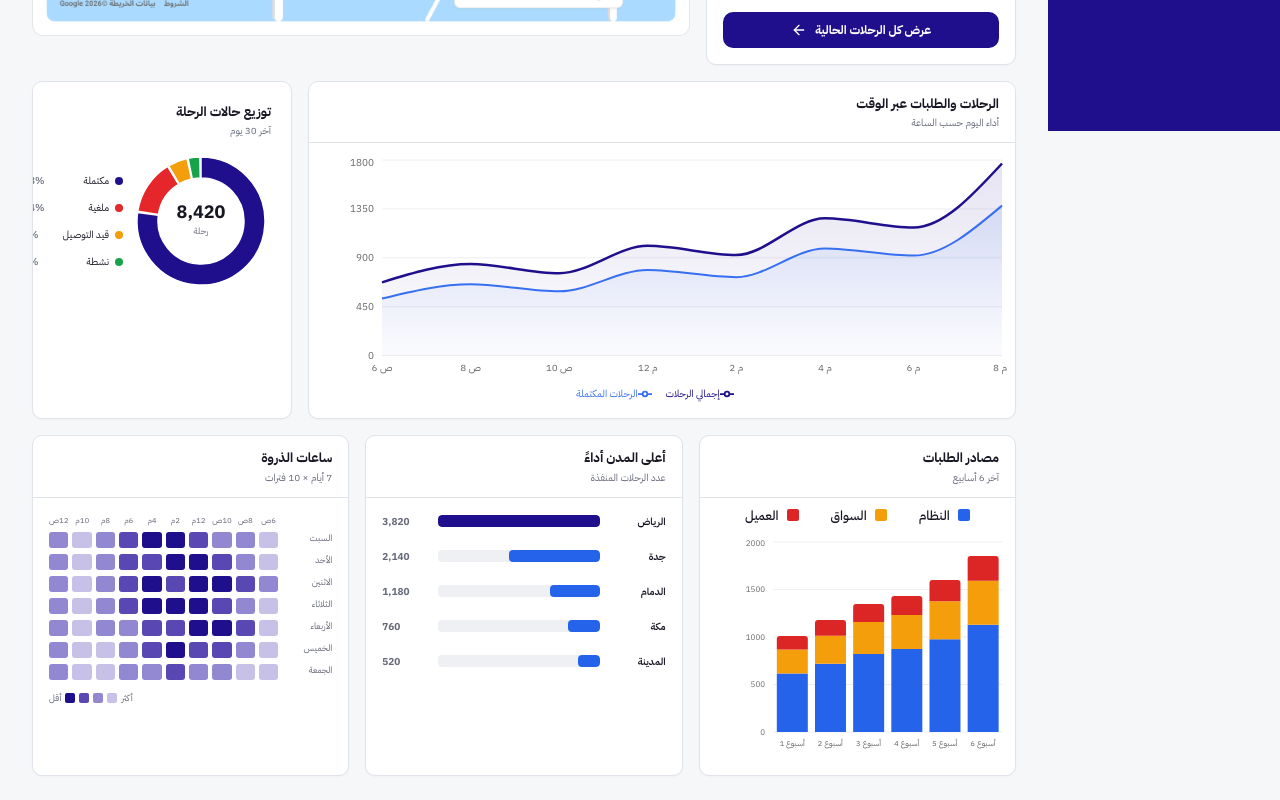
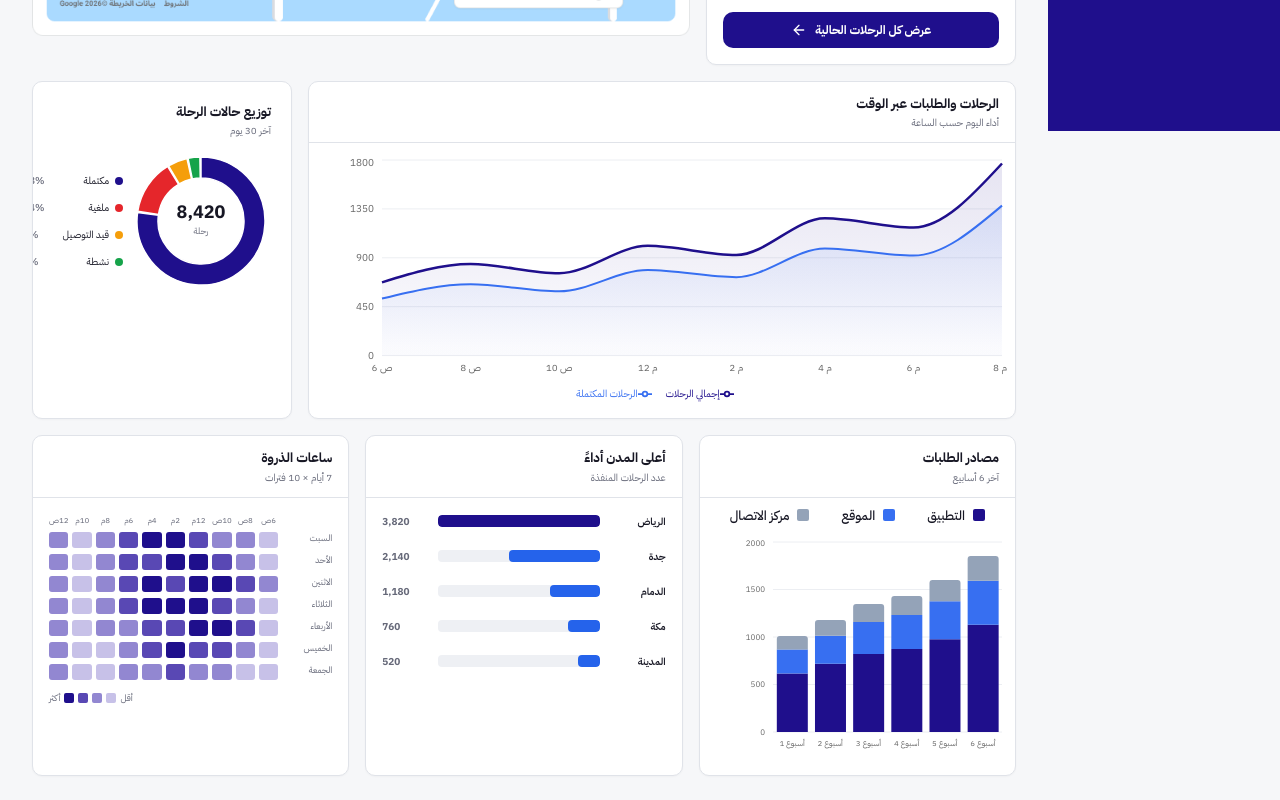
Before and after one commit to ahmedebrahem0/AquaDashboard, a Next.js app: page / in a window 1280 px wide. Shown: the part 669-1469 px from the top of the page. Built offline with nearby package versions, Linux system fonts and the light colour scheme.

Commit message:
Feat: Handel New Version

```diff
--- a/src/features/analytics/components/dashboard-sections-layout.tsx
+++ b/src/features/analytics/components/dashboard-sections-layout.tsx
@@ -14,6 +14,6 @@ export function DashboardSections({ range }: { range: DashboardRange }) {
   return <div className="space-y-4">
     <div className="grid items-stretch gap-4 xl:grid-cols-[minmax(0,1.7fr)_minmax(280px,.8fr)] xl:[direction:ltr]"><DeliveryMapCard /><CurrentTripsCard trips={currentTrips} /></div>
     <div className="grid gap-4 xl:grid-cols-[minmax(0,2fr)_minmax(260px,.72fr)] xl:items-stretch"><TripsTrendChart data={analytics.trend} periodLabel={analytics.periodLabel} total={analytics.total} primarySeriesLabel={analytics.primarySeriesLabel} secondarySeriesLabel={analytics.secondarySeriesLabel} /><StatusDistributionChart data={analytics.distribution} title={analytics.distributionTitle} subtitle={analytics.distributionSubtitle} /></div>
-    <div className="grid gap-4 lg:grid-cols-3"><OrderSourcesChart data={analytics.sources} title={analytics.sourcesTitle} subtitle={analytics.sourcesSubtitle} /><CityPerformanceCard cities={analytics.cities} title={analytics.citiesTitle} subtitle={analytics.citiesSubtitle} /><PeakHoursCard title={analytics.peakTitle} subtitle={analytics.peakSubtitle} /></div>
+    <div className="grid gap-4 lg:grid-cols-3"><OrderSourcesChart data={analytics.sources} title={analytics.sourcesTitle} subtitle={analytics.sourcesSubtitle} series={analytics.sourceSeries} /><CityPerformanceCard cities={analytics.cities} title={analytics.citiesTitle} subtitle={analytics.citiesSubtitle} /><PeakHoursCard title={analytics.peakTitle} subtitle={analytics.peakSubtitle} /></div>
   </div>;
 }
--- a/src/features/analytics/components/order-sources-chart.tsx
+++ b/src/features/analytics/components/order-sources-chart.tsx
@@ -3,42 +3,44 @@
 import { Bar, BarChart, CartesianGrid, ResponsiveContainer, Tooltip, XAxis, YAxis } from "recharts";
 
 import { CardTitle } from "@/features/analytics/components/card-title";
-import type { SourcePoint } from "@/features/analytics/types/analytics";
+import type { SourcePoint, SourceSeries } from "@/features/analytics/types/analytics";
 import { numberFormatter as nf } from "@/lib/formatters";
 
-export function OrderSourcesChart({ data, title = "مصادر الطلبات", subtitle = "آخر 6 أسابيع" }: { data: SourcePoint[]; title?: string; subtitle?: string }) {
+const defaultSeries: SourceSeries = { app: "التطبيق", web: "الموقع", calls: "مركز الاتصال", appColor: "#1F0F8C", webColor: "#376FF1", callsColor: "#94A3B8" };
+
+export function OrderSourcesChart({ data, title = "مصادر الطلبات", subtitle = "آخر 6 أسابيع", series = defaultSeries }: { data: SourcePoint[]; title?: string; subtitle?: string; series?: SourceSeries }) {
   const total = data.reduce((sum, point) => sum + point.app + point.web + point.calls, 0);
 
   return (
     <section aria-labelledby="sources-title" className="dashboard-card overflow-hidden">
       <CardTitle id="sources-title" title={title} subtitle={subtitle} />
-      <p className="sr-only">يعرض المخطط {nf.format(total)} طلبًا موزعًا بين النظام والسواق والعميل، {subtitle}.</p>
+      <p className="sr-only">يعرض المخطط {nf.format(total)} طلبًا موزعًا بين {series.app} و{series.web} و{series.calls}، {subtitle}.</p>
       <div className="px-4 pt-2">
         <div className="flex justify-center gap-8 text-[13px] font-medium">
           <div className="flex items-center gap-2">
-            <span className="inline-block size-3 rounded-[2px] bg-[#2563EB]" />
-            <span>النظام</span>
+            <span className="inline-block size-3 rounded-[2px]" style={{ backgroundColor: series.appColor }} />
+            <span>{series.app}</span>
           </div>
           <div className="flex items-center gap-2">
-            <span className="inline-block size-3 rounded-[2px] bg-[#F59E0B]" />
-            <span>السواق</span>
+            <span className="inline-block size-3 rounded-[2px]" style={{ backgroundColor: series.webColor }} />
+            <span>{series.web}</span>
           </div>
           <div className="flex items-center gap-2">
-            <span className="inline-block size-3 rounded-[2px] bg-[#DC2626]" />
-            <span>العميل</span>
+            <span className="inline-block size-3 rounded-[2px]" style={{ backgroundColor: series.callsColor }} />
+            <span>{series.calls}</span>
           </div>
         </div>
       </div>
-      <div dir="ltr" role="img" aria-label={`${title}، ${subtitle}`} className="h-[250px] px-2 pb-2 pt-3">
+      <div dir="ltr" role="img" aria-label={`${title}: ${series.app}، ${series.web}، ${series.calls}، ${subtitle}`} className="h-[250px] px-2 pb-2 pt-3">
         <ResponsiveContainer>
           <BarChart data={data}>
             <CartesianGrid stroke="#eceef2" vertical={false} />
             <XAxis dataKey="label" tick={{ fontSize: 8 }} axisLine={false} tickLine={false} />
             <YAxis tick={{ fontSize: 8 }} axisLine={false} tickLine={false} />
             <Tooltip formatter={(value) => nf.format(Number(value))} />
-            <Bar dataKey="app" name="النظام" stackId="a" fill="#2563EB" isAnimationActive={false} />
-            <Bar dataKey="web" name="السواق" stackId="a" fill="#F59E0B" isAnimationActive={false} />
-            <Bar dataKey="calls" name="العميل" stackId="a" fill="#DC2626" radius={[3, 3, 0, 0]} isAnimationActive={false} />
+            <Bar dataKey="app" name={series.app} stackId="a" fill={series.appColor} isAnimationActive={false} />
+            <Bar dataKey="web" name={series.web} stackId="a" fill={series.webColor} isAnimationActive={false} />
+            <Bar dataKey="calls" name={series.calls} stackId="a" fill={series.callsColor} radius={[3, 3, 0, 0]} isAnimationActive={false} />
           </BarChart>
         </ResponsiveContainer>
       </div>
--- a/src/features/analytics/components/peak-hours-card.tsx
+++ b/src/features/analytics/components/peak-hours-card.tsx
@@ -33,11 +33,11 @@ export function PeakHoursCard({ title = "ساعات الذروة", subtitle = "7
           ))}
         </div>
         <div className="mt-3 flex items-center gap-1 text-[9px] text-muted-foreground justify-end">
-          <span>أكثر</span>
+          <span>أقل</span>
           {colors.slice(1).map((color) => (
             <i key={color} className="size-2.5 rounded-[2px]" style={{ background: color }} />
           ))}
-          <span>أقل</span>
+          <span>أكثر</span>
         </div>
       </div>
     </section>
--- a/src/features/analytics/data/analytics-data.ts
+++ b/src/features/analytics/data/analytics-data.ts
@@ -38,6 +38,9 @@ export function getAnalyticsData(range: DashboardRange): AnalyticsData {
     distributionSubtitle: isCancelled ? "خلال آخر 7 أيام" : "آخر 30 يوم",
     sourcesTitle: isCancelled ? "مصادر الإلغاء" : "مصادر الطلبات",
     sourcesSubtitle: isCancelled ? "خلال آخر 7 أيام" : "آخر 6 أسابيع",
+    sourceSeries: isCancelled
+      ? { app: "النظام", web: "السواق", calls: "العميل", appColor: "#2563EB", webColor: "#F59E0B", callsColor: "#DC2626" }
+      : { app: "التطبيق", web: "الموقع", calls: "مركز الاتصال", appColor: "#1F0F8C", webColor: "#376FF1", callsColor: "#94A3B8" },
     citiesTitle: isCancelled ? "الإلغاءات حسب المدينة" : "أعلى المدن أداءً",
     citiesSubtitle: isCancelled ? "خلال آخر 7 أيام" : "عدد الرحلات المنفذة",
     peakTitle: isCancelled ? "ساعات ذروة الإلغاء" : "ساعات الذروة",
--- a/src/features/analytics/types/analytics.ts
+++ b/src/features/analytics/types/analytics.ts
@@ -2,9 +2,11 @@ export type TrendPoint = { label: string; trips: number; completed: number };
 export type DistributionPoint = { name: string; value: number; color: string };
 export type SourcePoint = { label: string; app: number; web: number; calls: number };
 export type CityPoint = { city: string; value: number };
+export type SourceSeries = { app: string; web: string; calls: string; appColor: string; webColor: string; callsColor: string };
 export type AnalyticsData = {
   total: number; periodLabel: string; primarySeriesLabel: string; secondarySeriesLabel: string;
   distributionTitle: string; distributionSubtitle: string; sourcesTitle: string; sourcesSubtitle: string;
+  sourceSeries: SourceSeries;
   citiesTitle: string; citiesSubtitle: string; peakTitle: string; peakSubtitle: string;
   trend: TrendPoint[]; distribution: DistributionPoint[]; sources: SourcePoint[]; cities: CityPoint[];
 };
```
